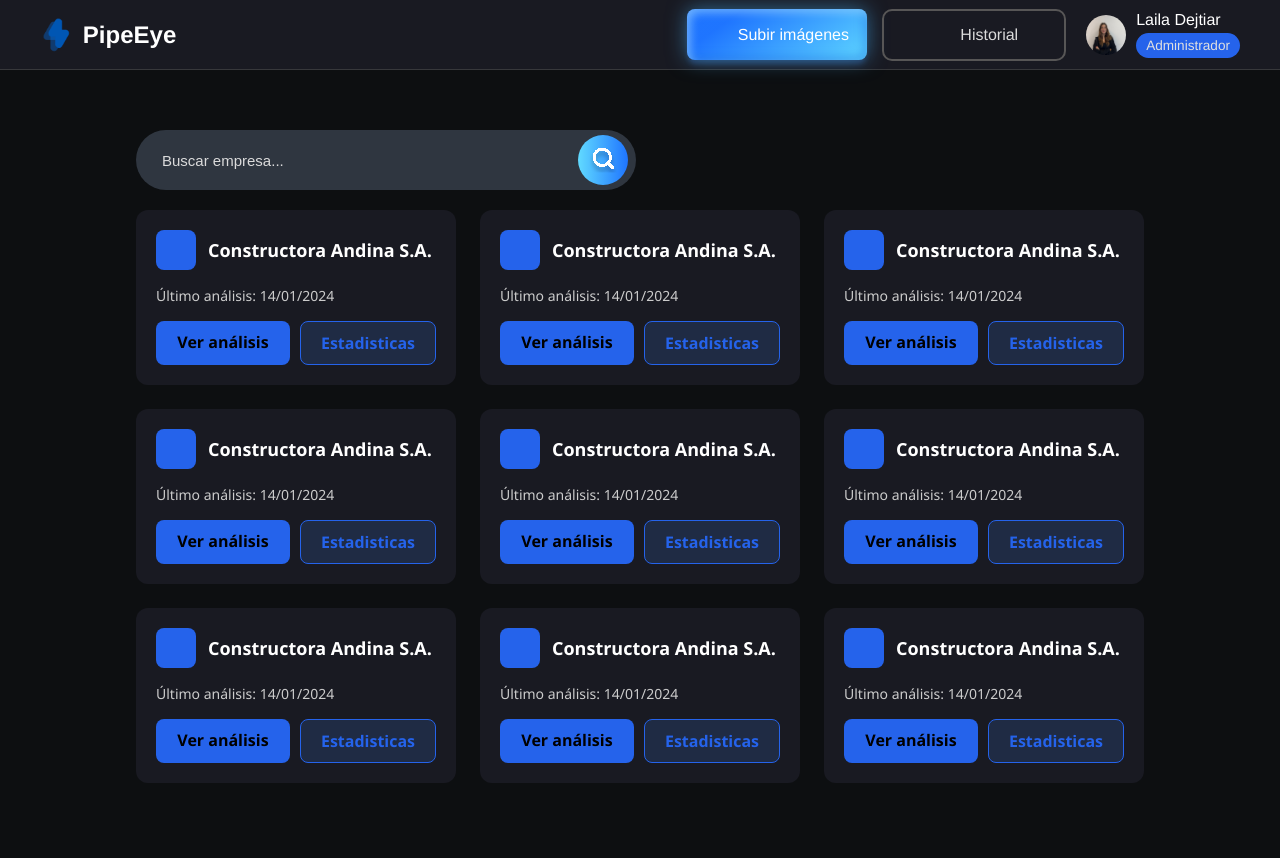
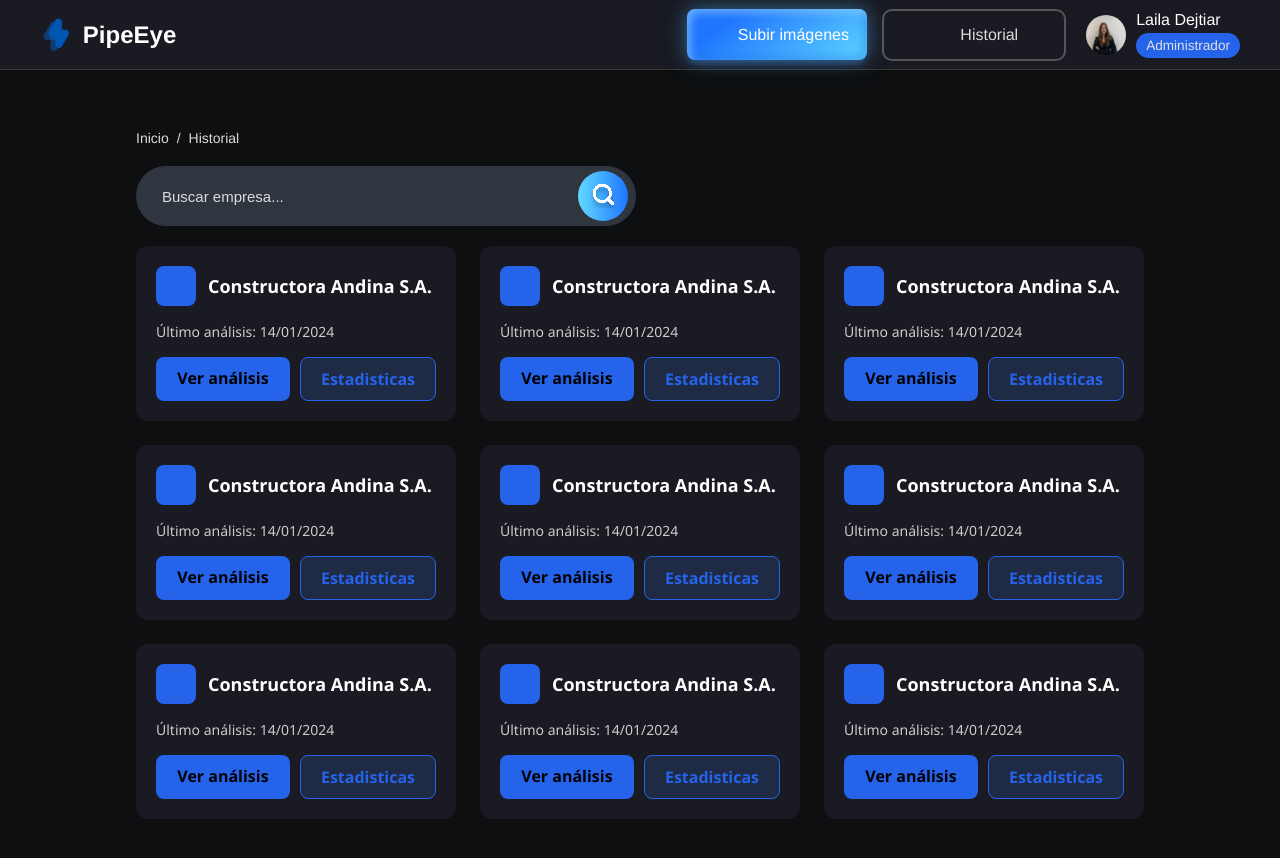
Before and after one commit to jazminniew/PipeEye_Front, a React (Vite) app: page /history in a window 1280 px wide. Shown: the top 858 px of the page. Built offline with nearby package versions, Linux system fonts and the light colour scheme; some icons are missing.

Commit message:
fixedProblems

```diff
--- /dev/null
+++ b/src/components/Breadcrumb.tsx
@@ -0,0 +1,34 @@
+import React from 'react';
+import { Link } from 'react-router-dom';
+import styles from '../styles/Breadcrumb.module.css';
+
+
+interface BreadcrumbItem {
+  label: string;
+  to?: string;
+}
+
+interface BreadcrumbProps {
+  items: BreadcrumbItem[];
+}
+
+const Breadcrumb: React.FC<BreadcrumbProps> = ({ items }) => {
+  return (
+    <nav className={styles.breadcrumb} aria-label="Breadcrumb">
+      {items.map((item, index) => (
+        <React.Fragment key={index}>
+          {item.to ? (
+            <Link to={item.to} className={styles.link}>
+              {item.label}
+            </Link>
+          ) : (
+            <span className={styles.current}>{item.label}</span>
+          )}
+          {index < items.length - 1 && <span className={styles.separator}>/</span>}
+        </React.Fragment>
+      ))}
+    </nav>
+  );
+};
+
+export default Breadcrumb;
--- a/src/components/ui/breadcrumb.tsx
+++ /dev/null
@@ -1,115 +0,0 @@
-import * as React from "react"
-import { Slot } from "@radix-ui/react-slot"
-import { ChevronRight, MoreHorizontal } from "lucide-react"
-
-import { cn } from "@/lib/utils"
-
-const Breadcrumb = React.forwardRef<
-  HTMLElement,
-  React.ComponentPropsWithoutRef<"nav"> & {
-    separator?: React.ReactNode
-  }
->(({ ...props }, ref) => <nav ref={ref} aria-label="breadcrumb" {...props} />)
-Breadcrumb.displayName = "Breadcrumb"
-
-const BreadcrumbList = React.forwardRef<
-  HTMLOListElement,
-  React.ComponentPropsWithoutRef<"ol">
->(({ className, ...props }, ref) => (
-  <ol
-    ref={ref}
-    className={cn(
-      "flex flex-wrap items-center gap-1.5 break-words text-sm text-muted-foreground sm:gap-2.5",
-      className
-    )}
-    {...props}
-  />
-))
-BreadcrumbList.displayName = "BreadcrumbList"
-
-const BreadcrumbItem = React.forwardRef<
-  HTMLLIElement,
-  React.ComponentPropsWithoutRef<"li">
->(({ className, ...props }, ref) => (
-  <li
-    ref={ref}
-    className={cn("inline-flex items-center gap-1.5", className)}
-    {...props}
-  />
-))
-BreadcrumbItem.displayName = "BreadcrumbItem"
-
-const BreadcrumbLink = React.forwardRef<
-  HTMLAnchorElement,
-  React.ComponentPropsWithoutRef<"a"> & {
-    asChild?: boolean
-  }
->(({ asChild, className, ...props }, ref) => {
-  const Comp = asChild ? Slot : "a"
-
-  return (
-    <Comp
-      ref={ref}
-      className={cn("transition-colors hover:text-foreground", className)}
-      {...props}
-    />
-  )
-})
-BreadcrumbLink.displayName = "BreadcrumbLink"
-
-const BreadcrumbPage = React.forwardRef<
-  HTMLSpanElement,
-  React.ComponentPropsWithoutRef<"span">
->(({ className, ...props }, ref) => (
-  <span
-    ref={ref}
-    role="link"
-    aria-disabled="true"
-    aria-current="page"
-    className={cn("font-normal text-foreground", className)}
-    {...props}
-  />
-))
-BreadcrumbPage.displayName = "BreadcrumbPage"
-
-const BreadcrumbSeparator = ({
-  children,
-  className,
-  ...props
-}: React.ComponentProps<"li">) => (
-  <li
-    role="presentation"
-    aria-hidden="true"
-    className={cn("[&>svg]:w-3.5 [&>svg]:h-3.5", className)}
-    {...props}
-  >
-    {children ?? <ChevronRight />}
-  </li>
-)
-BreadcrumbSeparator.displayName = "BreadcrumbSeparator"
-
-const BreadcrumbEllipsis = ({
-  className,
-  ...props
-}: React.ComponentProps<"span">) => (
-  <span
-    role="presentation"
-    aria-hidden="true"
-    className={cn("flex h-9 w-9 items-center justify-center", className)}
-    {...props}
-  >
-    <MoreHorizontal className="h-4 w-4" />
-    <span className="sr-only">More</span>
-  </span>
-)
-BreadcrumbEllipsis.displayName = "BreadcrumbElipssis"
-
-export {
-  Breadcrumb,
-  BreadcrumbList,
-  BreadcrumbItem,
-  BreadcrumbLink,
-  BreadcrumbPage,
-  BreadcrumbSeparator,
-  BreadcrumbEllipsis,
-}
--- a/src/pages/History.tsx
+++ b/src/pages/History.tsx
@@ -1,8 +1,8 @@
 import React from 'react';
-import { Link } from 'react-router-dom';
 import Navbar from '../components/Navbar';
 import Empresa from '../components/Empresa';
 import SearchBar from '../components/searchBar';
+import Breadcrumb from '../components/breadcrumb';
 import styles from '../styles/History.module.css'; // creás este archivo
 
 const History: React.FC = () => {
@@ -14,6 +14,15 @@ const History: React.FC = () => {
       <Navbar />
         <div className={styles.wrapper}>
           <div className={styles.todo}>
+            <div className={styles.breadcrumbContainer}>
+            <Breadcrumb
+              items={[
+                { label: 'Inicio', to: '/' },
+                { label: 'Historial' }
+              ]}
+            />
+          </div>
+
             <div className={styles.topBar}>
               <SearchBar />
             </div>
--- /dev/null
+++ b/src/styles/Breadcrumb.module.css
@@ -0,0 +1,25 @@
+.breadcrumb {
+  display: flex;
+  align-items: center;
+  font-size: 0.875rem;
+  color: var(--gris-medio);
+}
+
+.link {
+  text-decoration: none;
+  color: inherit;
+  transition: color 0.2s ease;
+}
+
+.link:hover {
+  color: var(--color-primario);
+}
+
+.separator {
+  margin: 0 0.5rem;
+  user-select: none;
+}
+
+.current {
+  font-weight: 500;
+}
```
